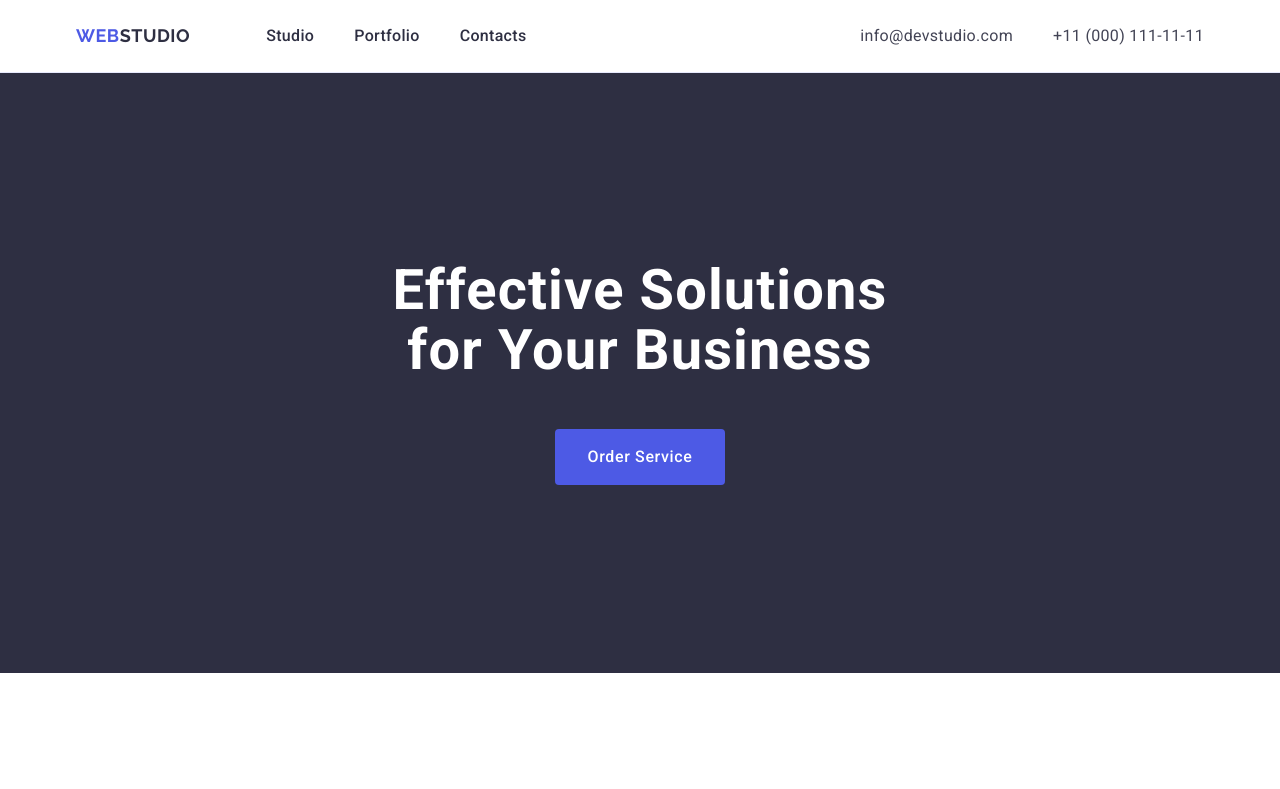
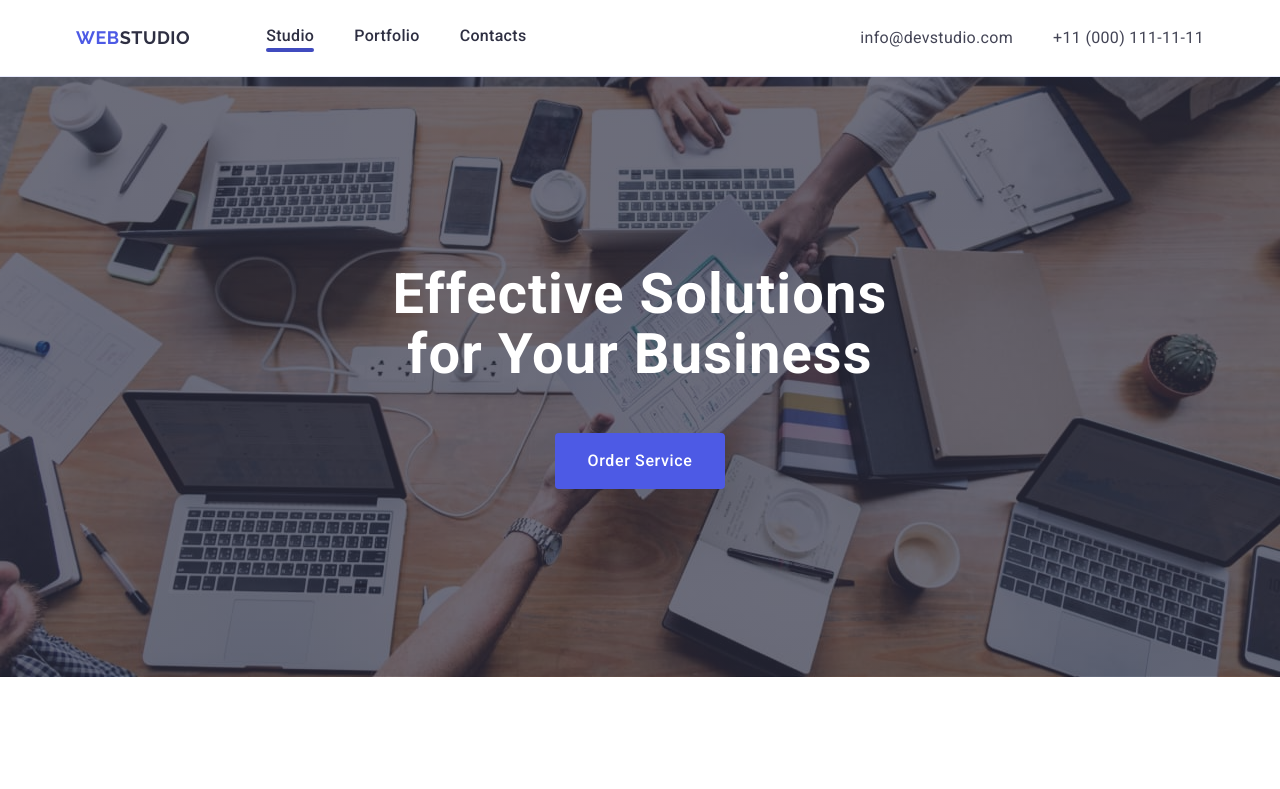
Before and after one commit to yana1982/simple, a plain HTML site: page index.html in a window 1280 px wide. Shown: the top 789 px of the page. Drawn offline with nearby package versions, Linux system fonts and the light colour scheme.

Commit message:
modified css/styles file, add images, modified index file

```diff
--- a/css/styles.css
+++ b/css/styles.css
@@ -72,6 +72,14 @@ body {
 margin-right: 76px;
 
 }
+.menu-link-heder::after {
+display: block;
+content: "";
+border-radius: 2px;
+width: 48px;
+height: 4px;
+background: #404bbf;
+}
 .menu {
     display: flex;
     gap: 40px;
@@ -107,6 +115,14 @@ margin-right: 76px;
 }
 .hero {
     background: #2e2f42;
+    background-image: linear-gradient(
+        to bottom,
+        rgba(46, 47, 66, 0.7),
+        rgba(46, 47, 66, 0.7)),
+    url(../images/people-office.jpg);
+    background-repeat: no-repeat;
+    background-position: center;
+    background-size: cover;
 }
 .hero-title {
         max-width: 496px;
--- a/index.html
+++ b/index.html
@@ -28,7 +28,7 @@
           >
           <ul class="menu">
             <li class="menu-item">
-              <a class="menu-link" href="./index.html">Studio</a>
+              <a class="menu-link menu-link-heder" href="./index.html">Studio</a>
             </li>
             <li class="menu-item">
               <a class="menu-link" href="">Portfolio</a>
```
Also changed, not shown: images/people-office.jpg (added).
